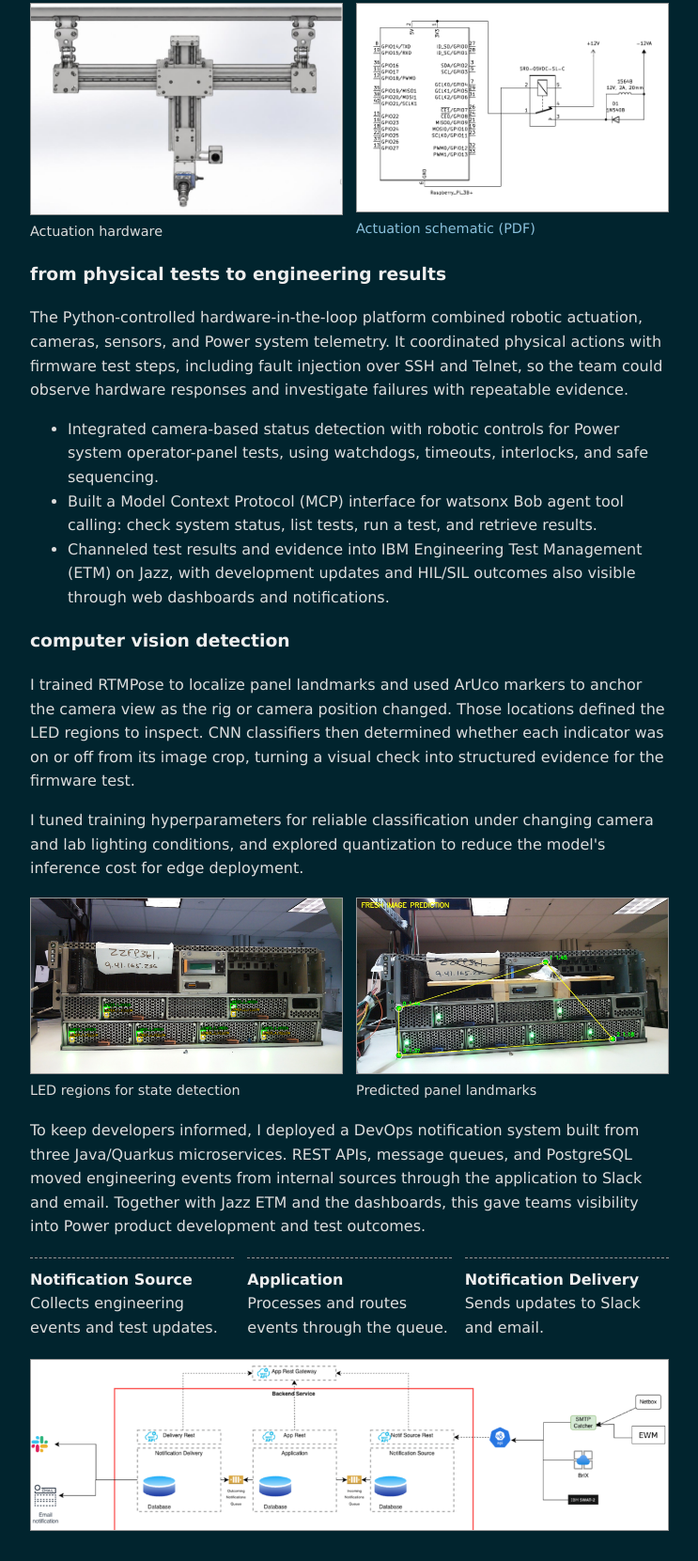
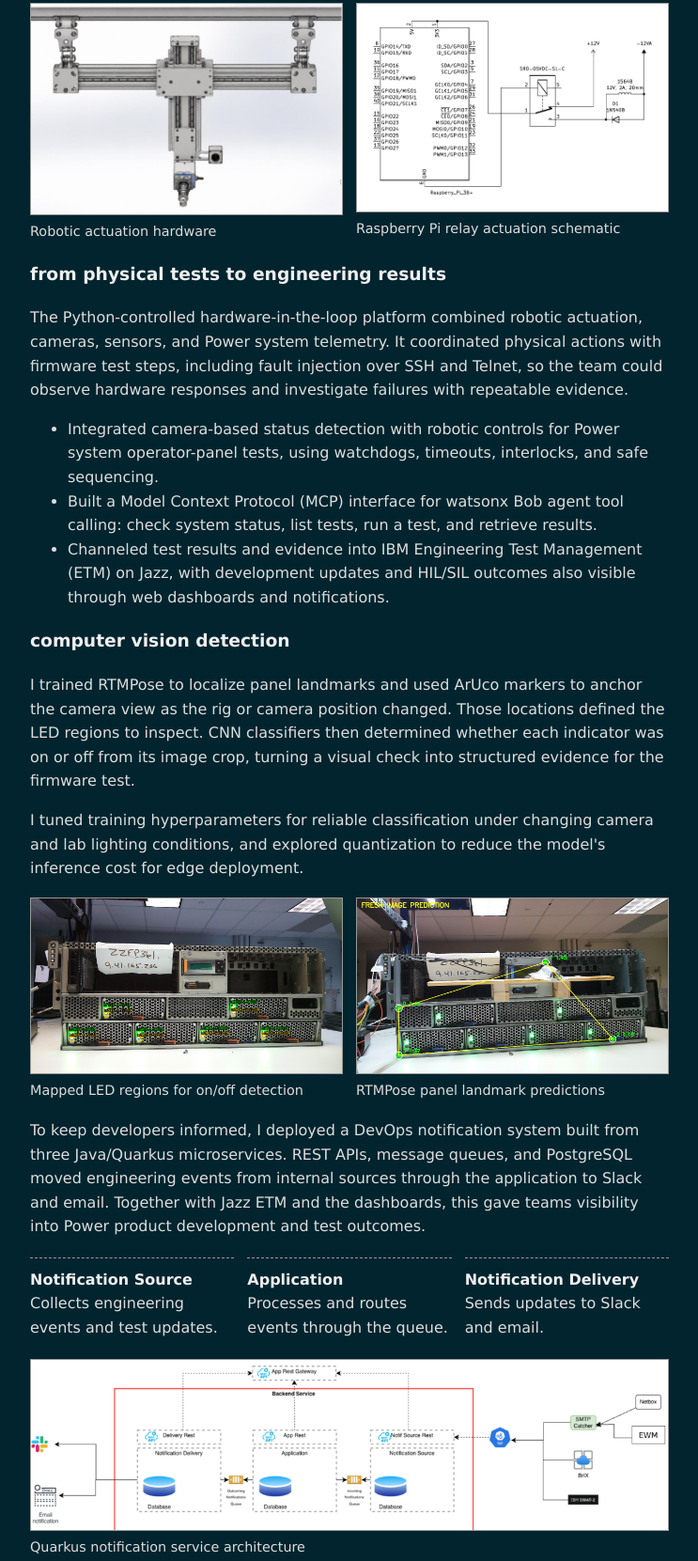
Before and after one commit to luddefell/website, a plain HTML site: page ibm-bobot-firmware-validation.html in a window 1280 px wide. Shown: the part 426-2087 px from the top of the page at 94% size, without its empty margins (268-1011 px from the left). Drawn offline with Linux system fonts and the light colour scheme.

Commit message:
Caption IBM project images

```diff
--- a/ibm-bobot-firmware-validation.html
+++ b/ibm-bobot-firmware-validation.html
@@ -5,7 +5,7 @@
 	<meta name="viewport" content="width=device-width, initial-scale=1">
 	<title>IBM Bobot Firmware Validation System | Ludvig Fellstrom</title>
 	<link rel="icon" type="image/png" href="assets/images/mushroom-avatar-blue.png">
-	<link rel="stylesheet" href="styles.css?v=14">
+	<link rel="stylesheet" href="styles.css?v=15">
 </head>
 <body>
 	<header>
@@ -24,13 +24,11 @@
 			<div class="ibm-visual-grid">
 				<figure>
 					<img src="assets/images/ibm-bobot-hardware.png" alt="Robotic hardware prototype with a camera and linear positioning mechanism" width="764" height="518" loading="lazy">
-					<figcaption>Actuation hardware</figcaption>
+					<figcaption>Robotic actuation hardware</figcaption>
 				</figure>
 				<figure>
-					<a href="assets/docs/Actuation_Schematic.pdf" target="_blank" rel="noopener" aria-label="Open full-size actuation schematic PDF">
-						<img src="assets/images/ibm-bobot-actuation-schematic.png" alt="KiCad schematic connecting Raspberry Pi GPIO to a relay and 12-volt actuator circuit" width="732" height="490" loading="lazy">
-					</a>
-					<figcaption><a href="assets/docs/Actuation_Schematic.pdf" target="_blank" rel="noopener">Actuation schematic (PDF)</a></figcaption>
+					<img src="assets/images/ibm-bobot-actuation-schematic.png" alt="KiCad schematic connecting Raspberry Pi GPIO to a relay and 12-volt actuator circuit" width="732" height="490" loading="lazy">
+					<figcaption>Raspberry Pi relay actuation schematic</figcaption>
 				</figure>
 			</div>
 			<h3>from physical tests to engineering results</h3>
@@ -46,11 +44,11 @@
 			<div class="ibm-visual-grid">
 				<figure>
 					<img src="assets/images/ibm-bobot-led-regions.png" alt="Power system front panel with labeled regions for green and yellow indicator LEDs" width="1280" height="720" loading="lazy">
-					<figcaption>LED regions for state detection</figcaption>
+					<figcaption>Mapped LED regions for on/off detection</figcaption>
 				</figure>
 				<figure>
 					<img src="assets/images/ibm-bobot-panel-localization.png" alt="Power system panel with four predicted corner points connected by a yellow outline" width="1280" height="720" loading="lazy">
-					<figcaption>Predicted panel landmarks</figcaption>
+					<figcaption>RTMPose panel landmark predictions</figcaption>
 				</figure>
 			</div>
 			<p>To keep developers informed, I deployed a DevOps notification system built from three Java/Quarkus microservices. REST APIs, message queues, and PostgreSQL moved engineering events from internal sources through the application to Slack and email. Together with Jazz ETM and the dashboards, this gave teams visibility into Power product development and test outcomes.</p>
@@ -59,11 +57,12 @@
 				<li><strong>Application</strong><span>Processes and routes events through the queue.</span></li>
 				<li><strong>Notification Delivery</strong><span>Sends updates to Slack and email.</span></li>
 			</ol>
-			<div class="project-image">
+			<figure class="project-image">
 				<a href="assets/images/ibm-devops-notifications.png" target="_blank" rel="noopener" aria-label="Open full-size DevOps notification system diagram">
 					<img src="assets/images/ibm-devops-notifications.png" alt="Architecture diagram showing notification sources, services, message queues, databases, and Slack and email delivery" loading="lazy">
 				</a>
-			</div>
+				<figcaption>Quarkus notification service architecture</figcaption>
+			</figure>
 		</article>
 	</main>
 </body>
--- a/styles.css
+++ b/styles.css
@@ -309,7 +309,8 @@ ul.blog-posts li a:visited {
 	width: 100%;
 }
 
-.ibm-visual-grid figcaption {
+.ibm-visual-grid figcaption,
+.project-image figcaption {
 	font-size: 0.9em;
 	margin-top: 6px;
 }
```
